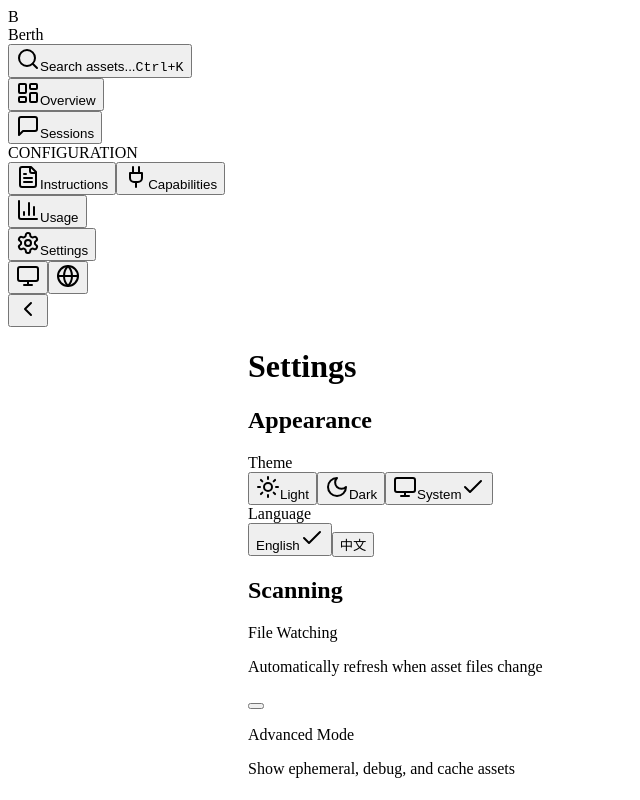
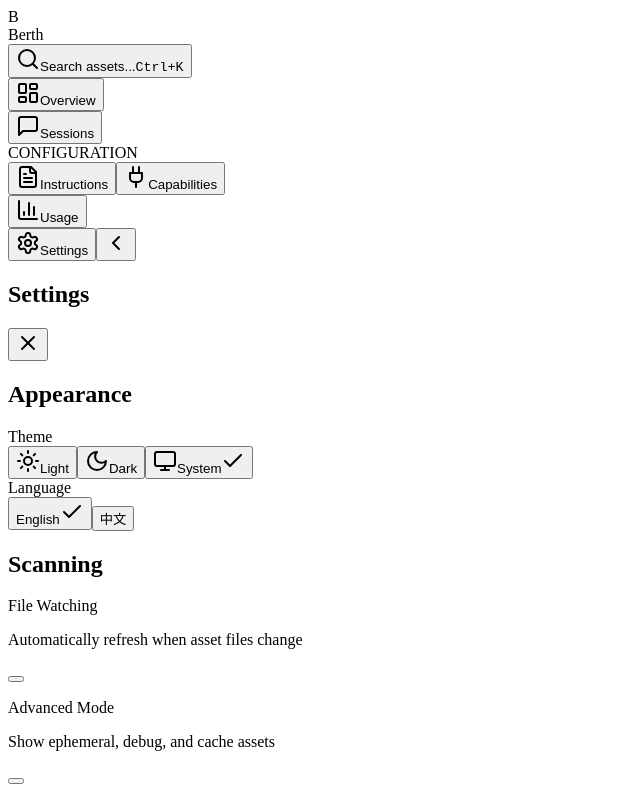
Before and after one commit to Caldis/berth, a React (Vite) app in the folder src/renderer/: page /usage in a window 1280 px wide. Both pictures are taken after a click on the button "Settings". Shown: the top 800 px of the page, without its empty margins (0-640 px from the left). Built offline with nearby package versions, Linux system fonts and the light colour scheme.

Commit message:
feat: move settings into sidebar dialog

```diff
--- a/src/renderer/src/App.tsx
+++ b/src/renderer/src/App.tsx
@@ -7,7 +7,6 @@ import { SessionDetail } from '@/pages/session-detail'
 import { Instructions } from '@/pages/instructions'
 import { Capabilities } from '@/pages/capabilities'
 import { Usage } from '@/pages/usage'
-import { Settings } from '@/pages/settings'
 
 export default function App(): React.ReactElement {
   return (
@@ -20,7 +19,6 @@ export default function App(): React.ReactElement {
           <Route path="/configuration/instructions" element={<Instructions />} />
           <Route path="/configuration/capabilities" element={<Capabilities />} />
           <Route path="/usage" element={<Usage />} />
-          <Route path="/settings" element={<Settings />} />
         </Routes>
       </AppLayout>
     </ThemeProvider>
--- a/src/renderer/src/components/layout/nav-config.ts
+++ b/src/renderer/src/components/layout/nav-config.ts
@@ -4,8 +4,7 @@ import {
   MessageSquare,
   FileText,
   Plug,
-  BarChart3,
-  Settings
+  BarChart3
 } from 'lucide-react'
 
 export interface NavItem {
@@ -46,8 +45,5 @@ export const navSections: NavSection[] = [
   },
   {
     items: [{ id: 'usage', labelKey: 'nav.usage', icon: BarChart3, path: '/usage' }]
-  },
-  {
-    items: [{ id: 'settings', labelKey: 'nav.settings', icon: Settings, path: '/settings' }]
   }
 ]
--- a/src/renderer/src/components/layout/search-dialog.tsx
+++ b/src/renderer/src/components/layout/search-dialog.tsx
@@ -6,7 +6,6 @@ import {
   Plug,
   MessageSquare,
   BarChart3,
-  Settings,
   Search
 } from 'lucide-react'
 import { useAppStore } from '@/stores/app'
@@ -37,8 +36,7 @@ const quickActions: QuickAction[] = [
     path: '/configuration/capabilities',
     group: 'Pages'
   },
-  { id: 'usage', label: 'Usage', icon: BarChart3, path: '/usage', group: 'Pages' },
-  { id: 'settings', label: 'Settings', icon: Settings, path: '/settings', group: 'Pages' }
+  { id: 'usage', label: 'Usage', icon: BarChart3, path: '/usage', group: 'Pages' }
 ]
 
 export function SearchDialog(): React.ReactElement | null {
--- /dev/null
+++ b/src/renderer/src/components/layout/settings-dialog.tsx
@@ -0,0 +1,62 @@
+import { useEffect } from 'react'
+import { useTranslation } from 'react-i18next'
+import { X } from 'lucide-react'
+import { SettingsContent } from '@/pages/settings'
+
+interface SettingsDialogProps {
+  open: boolean
+  onOpenChange: (open: boolean) => void
+}
+
+export function SettingsDialog({
+  open,
+  onOpenChange
+}: SettingsDialogProps): React.ReactElement | null {
+  const { t } = useTranslation()
+
+  useEffect(() => {
+    if (!open) return
+
+    const handleKeyDown = (event: KeyboardEvent): void => {
+      if (event.key === 'Escape') {
+        onOpenChange(false)
+      }
+    }
+
+    window.addEventListener('keydown', handleKeyDown)
+    return () => window.removeEventListener('keydown', handleKeyDown)
+  }, [open, onOpenChange])
+
+  if (!open) return null
+
+  return (
+    <div className="titlebar-no-drag fixed inset-0 z-50 flex items-center justify-center p-6">
+      <div className="fixed inset-0 bg-black/45" onMouseDown={() => onOpenChange(false)} />
+      <section
+        role="dialog"
+        aria-modal="true"
+        aria-labelledby="settings-dialog-title"
+        className="relative z-10 flex max-h-[calc(100vh-4rem)] w-full max-w-2xl flex-col overflow-hidden rounded-lg border border-border bg-popover text-popover-foreground shadow-2xl"
+      >
+        <header className="flex h-14 shrink-0 items-center justify-between border-b border-border px-5">
+          <h2 id="settings-dialog-title" className="text-base font-semibold">
+            {t('settings.title')}
+          </h2>
+          <button
+            autoFocus
+            type="button"
+            onClick={() => onOpenChange(false)}
+            className="flex h-8 w-8 items-center justify-center rounded-md text-muted-foreground transition-colors hover:bg-accent/10 hover:text-foreground"
+            aria-label={t('common.close')}
+            title={t('common.close')}
+          >
+            <X className="h-4 w-4" />
+          </button>
+        </header>
+        <div className="overflow-y-auto px-5 py-5">
+          <SettingsContent showTitle={false} className="max-w-none" />
+        </div>
+      </section>
+    </div>
+  )
+}
--- a/src/renderer/src/components/layout/sidebar.tsx
+++ b/src/renderer/src/components/layout/sidebar.tsx
@@ -1,25 +1,18 @@
+import { useState } from 'react'
 import { useLocation, useNavigate } from 'react-router-dom'
 import { useTranslation } from 'react-i18next'
-import {
-  Search,
-  ChevronLeft,
-  ChevronRight,
-  Sun,
-  Moon,
-  Monitor,
-  Globe
-} from 'lucide-react'
+import { ChevronLeft, ChevronRight, Search, Settings as SettingsIcon } from 'lucide-react'
 import { cn } from '@/lib/utils'
 import { useAppStore } from '@/stores/app'
-import { useTheme } from '@/components/theme-provider'
 import { navSections } from './nav-config'
 import { isMacPlatform } from '@/lib/platform'
+import { SettingsDialog } from './settings-dialog'
 
 export function Sidebar(): React.ReactElement {
-  const { t, i18n } = useTranslation()
+  const { t } = useTranslation()
   const location = useLocation()
   const navigate = useNavigate()
-  const { theme, setTheme } = useTheme()
+  const [settingsOpen, setSettingsOpen] = useState(false)
   const collapsed = useAppStore((s) => s.sidebarCollapsed)
   const toggleSidebar = useAppStore((s) => s.toggleSidebar)
   const setSearchOpen = useAppStore((s) => s.setSearchOpen)
@@ -31,20 +24,8 @@ export function Sidebar(): React.ReactElement {
     return location.pathname.startsWith(path)
   }
 
-  const cycleTheme = (): void => {
-    const next = theme === 'light' ? 'dark' : theme === 'dark' ? 'system' : 'light'
-    setTheme(next)
-  }
-
-  const toggleLanguage = (): void => {
-    const next = i18n.language === 'en' ? 'zh' : 'en'
-    i18n.changeLanguage(next)
-    localStorage.setItem('berth-language', next)
-  }
-
-  const ThemeIcon = theme === 'dark' ? Moon : theme === 'light' ? Sun : Monitor
-
   return (
+    <>
       <aside
         className={cn(
           'fixed left-0 top-0 z-30 flex h-full flex-col border-r border-sidebar-border bg-sidebar transition-[width] duration-200',
@@ -57,7 +38,6 @@ export function Sidebar(): React.ReactElement {
             giving the logo below comfortable clearance from the buttons. */}
         {isMac && <div className="titlebar-drag h-9 w-full shrink-0" />}
 
-      {/* Titlebar drag area + logo */}
         <div className="titlebar-drag flex h-14 shrink-0 items-center gap-2 px-4">
           <div className="titlebar-no-drag flex items-center gap-2">
             <div className="flex h-7 w-7 items-center justify-center rounded-md bg-primary text-primary-foreground text-xs font-bold">
@@ -71,9 +51,9 @@ export function Sidebar(): React.ReactElement {
           </div>
         </div>
 
-      {/* Search trigger */}
         <div className="px-3 pb-2">
           <button
+            type="button"
             onClick={() => setSearchOpen(true)}
             className={cn(
               'titlebar-no-drag flex w-full items-center gap-2 rounded-md border border-sidebar-border px-2.5 py-1.5 text-xs text-muted-foreground transition-colors hover:bg-sidebar-accent/10 hover:text-sidebar-foreground',
@@ -92,10 +72,9 @@ export function Sidebar(): React.ReactElement {
           </button>
         </div>
 
-      {/* Navigation */}
         <nav className="flex-1 overflow-y-auto px-3 py-1">
-        {navSections.map((section, sIdx) => (
-          <div key={sIdx} className="mb-1">
+          {navSections.map((section, sectionIndex) => (
+            <div key={sectionIndex} className="mb-1">
               {section.labelKey && !collapsed && (
                 <div className="mb-1 mt-3 px-2.5 text-[10px] font-semibold uppercase tracking-wider text-muted-foreground">
                   {t(section.labelKey)}
@@ -107,6 +86,7 @@ export function Sidebar(): React.ReactElement {
                   return (
                     <button
                       key={item.id}
+                      type="button"
                       onClick={() => navigate(item.path)}
                       className={cn(
                         'titlebar-no-drag flex w-full items-center gap-2.5 rounded-md px-2.5 py-1.5 text-sm transition-colors',
@@ -127,27 +107,26 @@ export function Sidebar(): React.ReactElement {
           ))}
         </nav>
 
-      {/* Bottom controls */}
         <div className="shrink-0 border-t border-sidebar-border p-3">
           <div className={cn('flex gap-1', collapsed ? 'flex-col items-center' : 'items-center')}>
             <button
-            onClick={cycleTheme}
-            className="titlebar-no-drag flex h-7 w-7 items-center justify-center rounded-md text-muted-foreground transition-colors hover:bg-sidebar-accent/10 hover:text-sidebar-foreground"
-            title={t(`settings.theme${theme.charAt(0).toUpperCase() + theme.slice(1)}`)}
+              type="button"
+              onClick={() => setSettingsOpen(true)}
+              className={cn(
+                'titlebar-no-drag flex h-8 items-center gap-2 rounded-md text-muted-foreground transition-colors hover:bg-sidebar-accent/10 hover:text-sidebar-foreground',
+                collapsed ? 'w-8 justify-center' : 'flex-1 justify-start px-2.5'
+              )}
+              title={collapsed ? t('nav.settings') : undefined}
+              aria-label={t('nav.settings')}
             >
-            <ThemeIcon className="h-3.5 w-3.5" />
+              <SettingsIcon className="h-3.5 w-3.5 shrink-0" />
+              {!collapsed && <span className="text-sm font-medium">{t('nav.settings')}</span>}
             </button>
             <button
-            onClick={toggleLanguage}
-            className="titlebar-no-drag flex h-7 w-7 items-center justify-center rounded-md text-muted-foreground transition-colors hover:bg-sidebar-accent/10 hover:text-sidebar-foreground"
-            title={i18n.language === 'en' ? '中文' : 'English'}
-          >
-            <Globe className="h-3.5 w-3.5" />
-          </button>
-          {!collapsed && <div className="flex-1" />}
-          <button
+              type="button"
               onClick={toggleSidebar}
-            className="titlebar-no-drag flex h-7 w-7 items-center justify-center rounded-md text-muted-foreground transition-colors hover:bg-sidebar-accent/10 hover:text-sidebar-foreground"
+              className="titlebar-no-drag flex h-8 w-8 items-center justify-center rounded-md text-muted-foreground transition-colors hover:bg-sidebar-accent/10 hover:text-sidebar-foreground"
+              aria-label={collapsed ? 'Expand sidebar' : 'Collapse sidebar'}
             >
               {collapsed ? (
                 <ChevronRight className="h-3.5 w-3.5" />
@@ -158,5 +137,7 @@ export function Sidebar(): React.ReactElement {
           </div>
         </div>
       </aside>
+      <SettingsDialog open={settingsOpen} onOpenChange={setSettingsOpen} />
+    </>
   )
 }
--- a/src/renderer/src/pages/settings.tsx
+++ b/src/renderer/src/pages/settings.tsx
@@ -23,7 +23,7 @@ function Toggle({
     >
       <span
         className={cn(
-          'pointer-events-none block h-4 w-4 rounded-full bg-white shadow-sm transition-transform',
+          'pointer-events-none block h-4 w-4 rounded-full bg-background shadow-sm ring-1 ring-border transition-transform',
           enabled ? 'translate-x-[18px]' : 'translate-x-[2px]'
         )}
       />
@@ -31,7 +31,15 @@ function Toggle({
   )
 }
 
-export function Settings(): React.ReactElement {
+interface SettingsContentProps {
+  showTitle?: boolean
+  className?: string
+}
+
+export function SettingsContent({
+  showTitle = true,
+  className
+}: SettingsContentProps): React.ReactElement {
   const { t, i18n } = useTranslation()
   const { theme, setTheme } = useTheme()
   const [fileWatching, setFileWatching] = useState(true)
@@ -74,30 +82,32 @@ export function Settings(): React.ReactElement {
     : '~/.claude'
 
   return (
-    <div className="mx-auto max-w-2xl space-y-8">
-      <h1 className="text-2xl font-semibold tracking-tight">{t('settings.title')}</h1>
+    <div className={cn(showTitle ? 'mx-auto max-w-2xl space-y-8' : 'space-y-5', className)}>
+      {showTitle && <h1 className="text-2xl font-semibold tracking-tight">{t('settings.title')}</h1>}
 
       {/* Appearance */}
-      <section className="space-y-4">
-        <h2 className="text-base font-medium">{t('settings.appearance')}</h2>
-        <div className="space-y-3 rounded-xl border border-border bg-card p-4">
+      <section className="space-y-3">
+        <h2 className="text-[11px] font-semibold uppercase tracking-widest text-muted-foreground">
+          {t('settings.appearance')}
+        </h2>
+        <div className="space-y-3 rounded-lg border border-border bg-card p-4">
           <div>
             <label className="text-sm font-medium">{t('settings.theme')}</label>
             <div className="mt-2 flex gap-2">
-              {themes.map((t_) => (
+              {themes.map((themeOption) => (
                 <button
-                  key={t_.id}
-                  onClick={() => setTheme(t_.id)}
+                  key={themeOption.id}
+                  onClick={() => setTheme(themeOption.id)}
                   className={cn(
                     'flex items-center gap-2 rounded-md border px-3 py-2 text-sm transition-colors',
-                    theme === t_.id
+                    theme === themeOption.id
                       ? 'border-accent bg-accent/10 text-foreground'
                       : 'border-border hover:border-accent/50'
                   )}
                 >
-                  <t_.icon className="h-4 w-4" />
-                  {t(t_.labelKey)}
-                  {theme === t_.id && <Check className="h-3.5 w-3.5 text-accent" />}
+                  <themeOption.icon className="h-4 w-4" />
+                  {t(themeOption.labelKey)}
+                  {theme === themeOption.id && <Check className="h-3.5 w-3.5 text-accent" />}
                 </button>
               ))}
             </div>
@@ -132,9 +142,11 @@ export function Settings(): React.ReactElement {
       </section>
 
       {/* Scanning */}
-      <section className="space-y-4">
-        <h2 className="text-base font-medium">{t('settings.scanning')}</h2>
-        <div className="rounded-xl border border-border bg-card">
+      <section className="space-y-3">
+        <h2 className="text-[11px] font-semibold uppercase tracking-widest text-muted-foreground">
+          {t('settings.scanning')}
+        </h2>
+        <div className="rounded-lg border border-border bg-card">
           <div className="flex items-center justify-between p-4">
             <div>
               <p className="text-sm font-medium">{t('settings.fileWatching')}</p>
@@ -153,9 +165,11 @@ export function Settings(): React.ReactElement {
       </section>
 
       {/* Scan Directories */}
-      <section className="space-y-4">
-        <h2 className="text-base font-medium">{t('settings.scanDirectories')}</h2>
-        <div className="rounded-xl border border-border bg-card">
+      <section className="space-y-3">
+        <h2 className="text-[11px] font-semibold uppercase tracking-widest text-muted-foreground">
+          {t('settings.scanDirectories')}
+        </h2>
+        <div className="rounded-lg border border-border bg-card">
           <div className="flex items-center justify-between p-4">
             <div className="flex items-center gap-3">
               <FolderOpen className="h-4 w-4 text-muted-foreground" />
@@ -176,9 +190,11 @@ export function Settings(): React.ReactElement {
       </section>
 
       {/* About */}
-      <section className="space-y-4">
-        <h2 className="text-base font-medium">{t('settings.about')}</h2>
-        <div className="rounded-xl border border-border bg-card p-4">
+      <section className="space-y-3">
+        <h2 className="text-[11px] font-semibold uppercase tracking-widest text-muted-foreground">
+          {t('settings.about')}
+        </h2>
+        <div className="rounded-lg border border-border bg-card p-4">
           <div className="flex items-center gap-3">
             <div className="flex h-10 w-10 items-center justify-center rounded-lg bg-primary text-primary-foreground font-bold">
               B
```
Also changed, not shown: 7 other files (tests, documents, lock files or other folders). Lines whose indentation alone changed are shown as unchanged.
